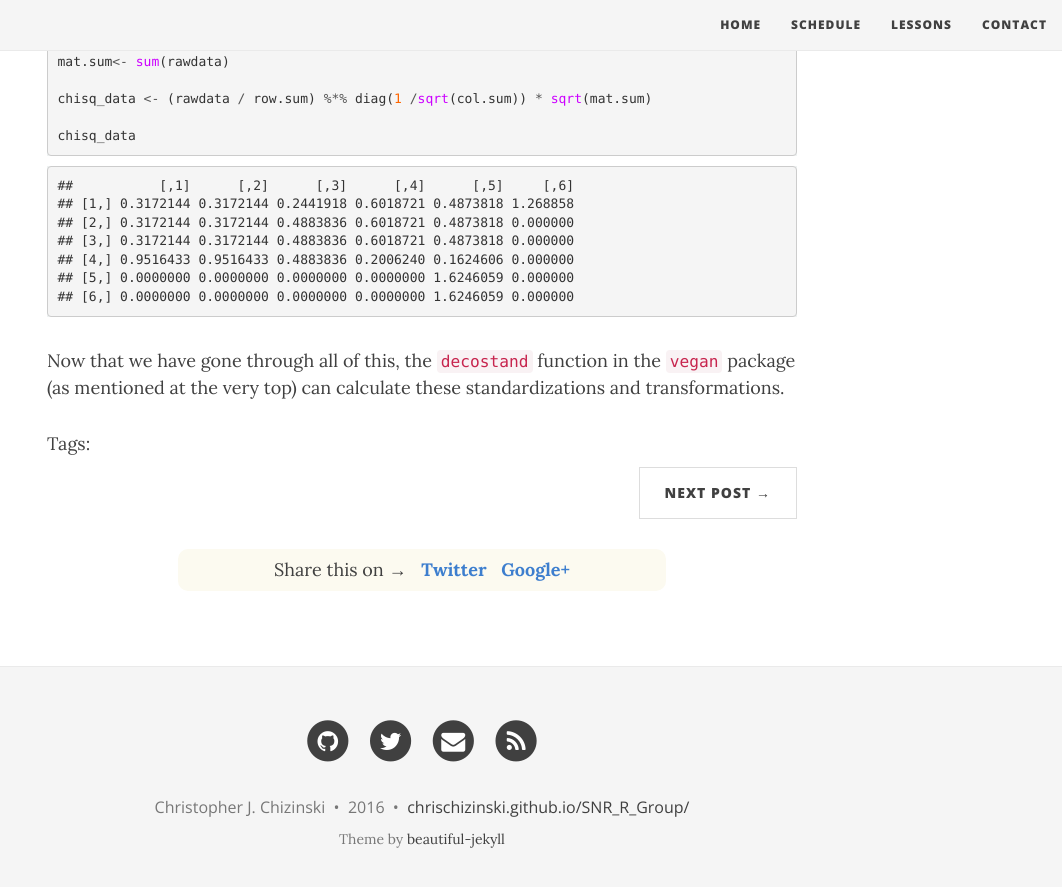
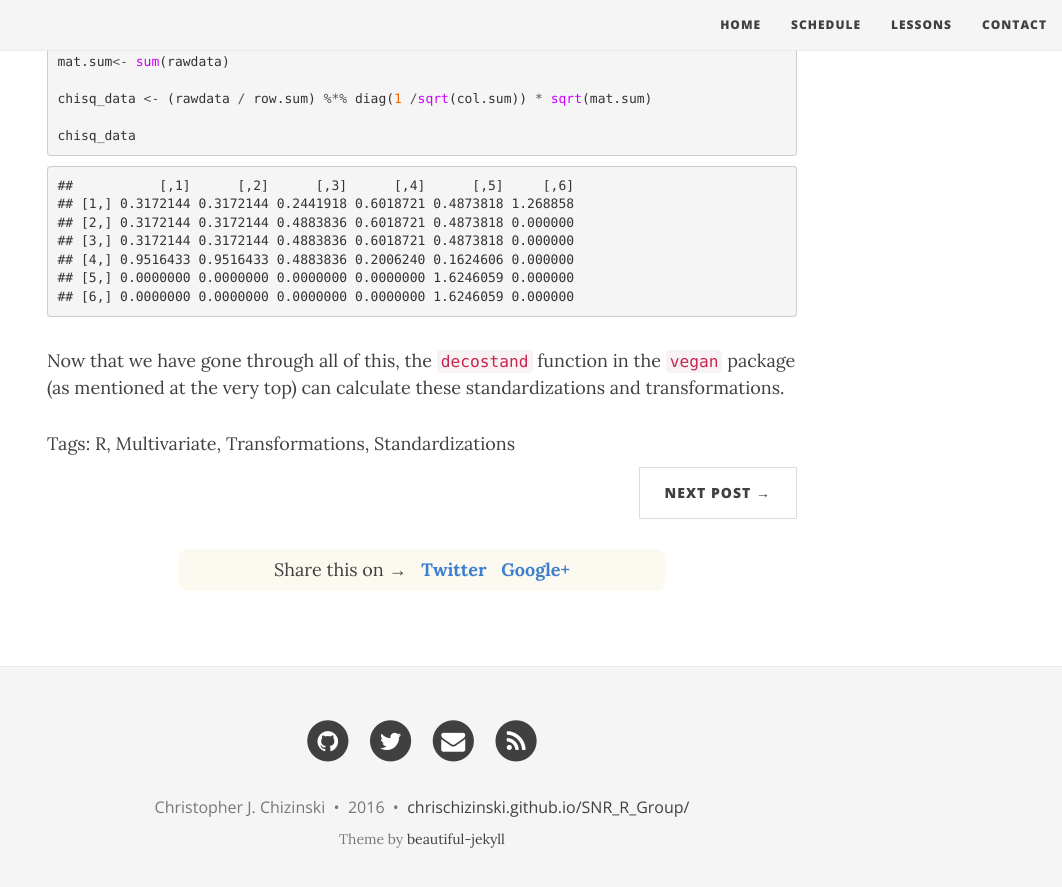
Before and after one commit to chrischizinski/SNR_R_Group, a Jekyll site: the page built from _posts/2016-08-05-Data-Transformations.md, in a window 1280 px wide and 900 px high, scrolled down 13817 px. Shown: the top 887 px of the window, without its empty margins (218-1280 px from the left). Built offline with Jekyll 4.4.1, drawn with Linux system fonts in a browser that asks for light colours; nearby versions of some CDN libraries; comment, search, counter and statistics services are not loaded.

```diff
--- a/_posts/2016-08-05-Data-Transformations.md
+++ b/_posts/2016-08-05-Data-Transformations.md
@@ -1,6 +1,7 @@
 ---
 title: "Data Standardization and Transformations"
 date: August 10, 2016
+tags: [R, Multivariate, Transformations, Standardizations]
 ---
 We will go over several data transformations and standardizations (aka relativisations) commonly used in multivariate statistics.  This material borrows heavily from [Dr. Kevin McGarigals Applied Multivariate Course](http://www.umass.edu/landeco/teaching/multivariate/multivariate.html) with some modifications here and there.
 
```
Also changed, not shown: _posts/2016-08-12-SimilarityDistance.md (+1 -1 lines).
